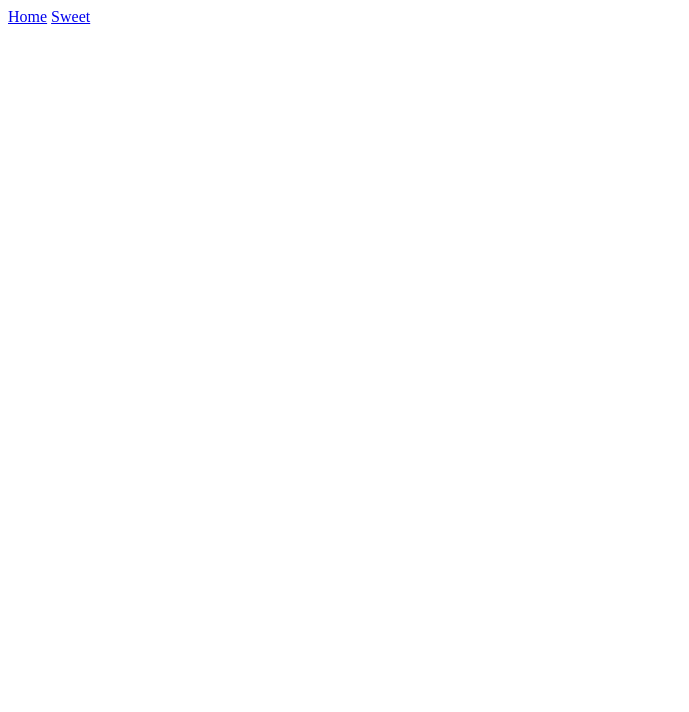
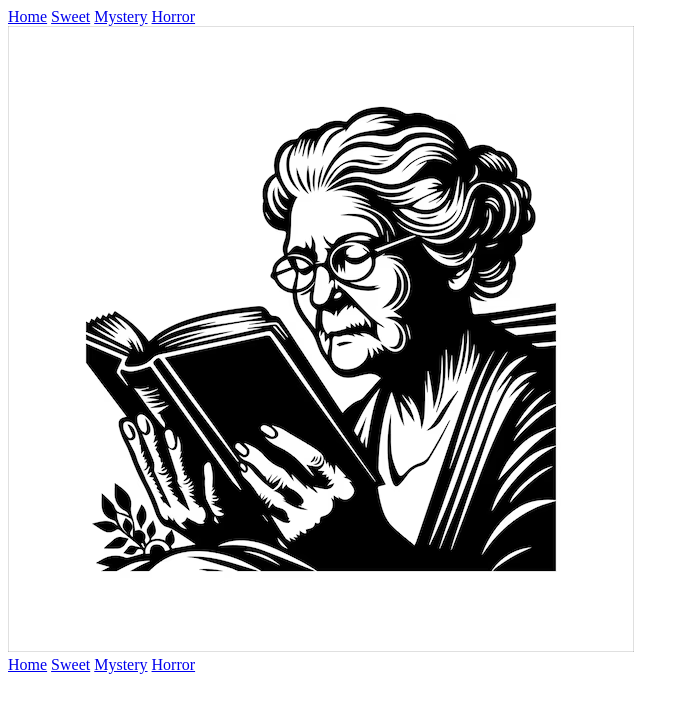
Before and after one commit to GHost-code123/static_blog, a plain HTML site: page index.html in a window 1280 px wide. Shown: the whole page, without its empty margins (0-689 px from the left). Drawn offline with Linux system fonts and the light colour scheme.

Commit message:
Upload blog logo

```diff
--- a/index.html
+++ b/index.html
@@ -3,17 +3,29 @@
 <head>
 	<meta charset="UTF-8">
 	<meta name="viewport" content="width=device-width, initial-scale=1.0">
-	<title>Granny's Stories</title>
+	<title>Granny Tells Stories</title>
 </head>
 <body>
 	<header>
 		<nav>
-			<a href="/index.html">Home</a>
-			<a href="/index.html">Sweet</a>
+			<a href="#">Home</a>
+			<a href="#">Sweet</a>
+			<a href="#">Mystery</a>
+			<a href="#">Horror</a>
+		</nav>
+		<img src="./images/blog_logo.png" alt="Drawing women reading book with basket eggs.png">
+		<nav>
+			<a href="#">Home</a>
+			<a href="#">Sweet</a>
+			<a href="#">Mystery</a>
+			<a href="#">Horror</a>
 		</nav>
 	</header>
 	<main>
 
 	</main>
+	<footer>
+
+	</footer>
 </body>
 </html>
--- /dev/null
+++ b/styles.css
@@ -0,0 +1,8 @@
+
+body {
+	background-color: #FEF1EB;
+}
+
+@media screen {
+
+}
```
Also changed, not shown: test.html (added, +20 -0 lines), Horror_stories.html (added), images/blog_logo.png (added), mystery_stories.html (added), sweet_stories.html (added).
